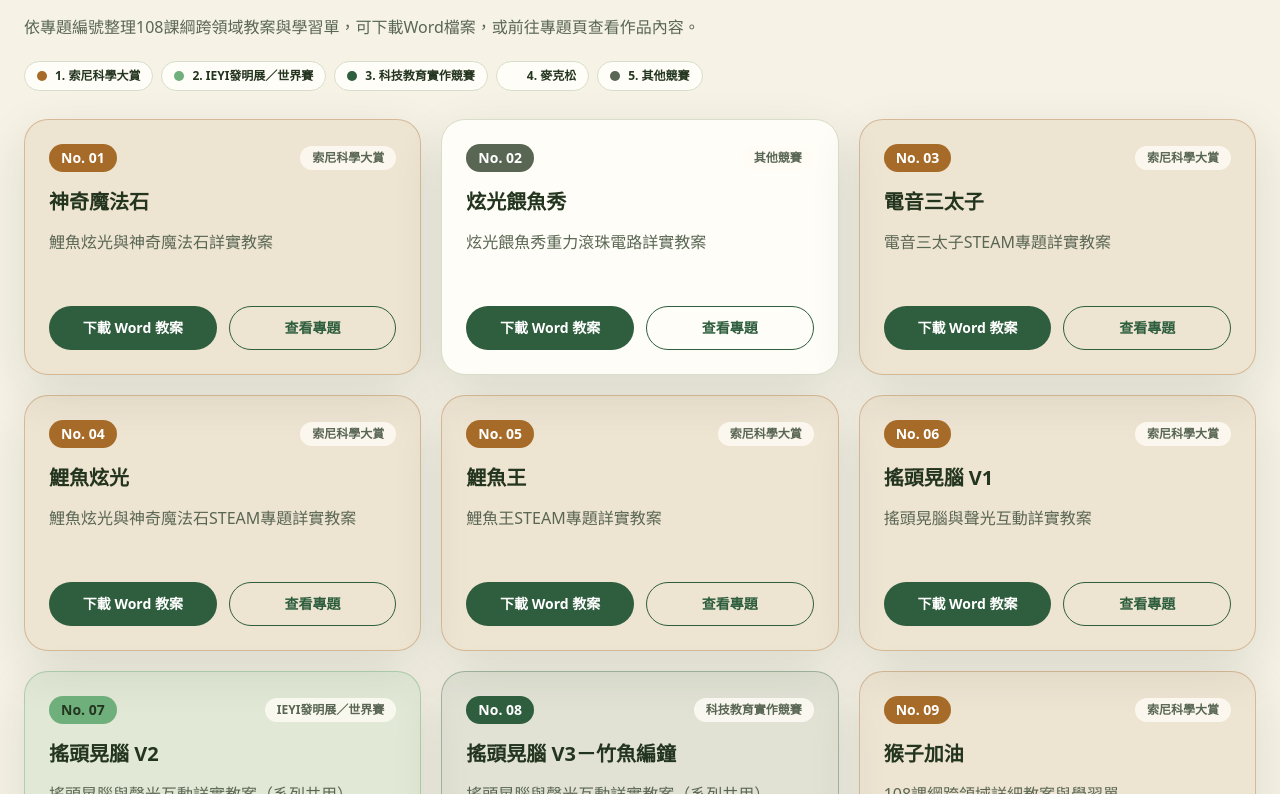
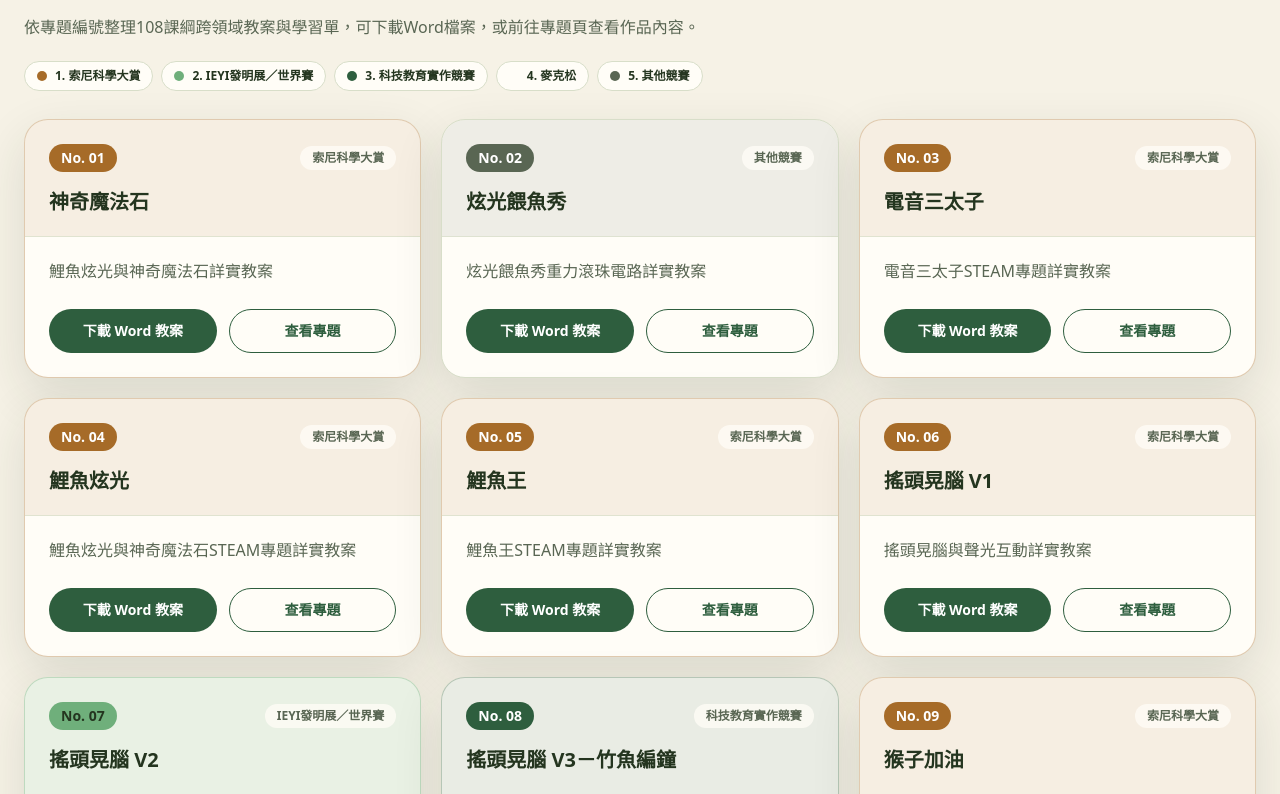
Before and after one commit to lester47/liyu-project-archive, a Next.js app: page /resources in a window 1280 px wide. Shown: the part 1266-2060 px from the top of the page. Built offline with nearby package versions, Linux system fonts and the light colour scheme.

Commit message:
Split lesson plan cards into sections

```diff
--- a/app/resources/page.tsx
+++ b/app/resources/page.tsx
@@ -5,12 +5,12 @@ import { projects } from "@/data/projects";
 import { teachingResources } from "@/data/teaching-resources";
 import { competitionCategories, type CompetitionCategory } from "@/data/competition-categories";
 
-const competitionCardStyles: Record<CompetitionCategory, { card: string; badge: string; dot: string }> = {
-  "1. 索尼科學大賞": { card: "border-accent/35 bg-accent/10", badge: "bg-accent text-white", dot: "bg-accent" },
-  "2. IEYI發明展／世界賽": { card: "border-secondary/45 bg-secondary/15", badge: "bg-secondary text-ink", dot: "bg-secondary" },
-  "3. 科技教育實作競賽": { card: "border-primary/35 bg-primary/10", badge: "bg-primary text-white", dot: "bg-primary" },
-  "4. 麥克松": { card: "border-[rgb(var(--warning)/.45)] bg-[rgb(var(--warning)/.14)]", badge: "bg-[rgb(var(--warning))] text-ink", dot: "bg-[rgb(var(--warning))]" },
-  "5. 其他競賽": { card: "border-line bg-surface", badge: "bg-muted text-white", dot: "bg-muted" },
+const competitionCardStyles: Record<CompetitionCategory, { card: string; upper: string; badge: string; dot: string }> = {
+  "1. 索尼科學大賞": { card: "border-accent/35", upper: "bg-accent/10", badge: "bg-accent text-white", dot: "bg-accent" },
+  "2. IEYI發明展／世界賽": { card: "border-secondary/45", upper: "bg-secondary/15", badge: "bg-secondary text-ink", dot: "bg-secondary" },
+  "3. 科技教育實作競賽": { card: "border-primary/35", upper: "bg-primary/10", badge: "bg-primary text-white", dot: "bg-primary" },
+  "4. 麥克松": { card: "border-[rgb(var(--warning)/.45)]", upper: "bg-[rgb(var(--warning)/.14)]", badge: "bg-[rgb(var(--warning))] text-ink", dot: "bg-[rgb(var(--warning))]" },
+  "5. 其他競賽": { card: "border-line", upper: "bg-muted/10", badge: "bg-muted text-white", dot: "bg-muted" },
 };
 
 export default function ResourcesPage() {
@@ -32,13 +32,17 @@ export default function ResourcesPage() {
           if (!project) return null;
           const category = project.competitionCategories[0] ?? "5. 其他競賽";
           const styles = competitionCardStyles[category];
-          return <article key={resource.projectNumber} className={`flex min-h-64 flex-col rounded-3xl border p-6 shadow-soft ${styles.card}`}>
-            <div className="flex flex-wrap items-center justify-between gap-2"><span className={`w-fit rounded-full px-3 py-1 text-sm font-black ${styles.badge}`}>No. {resource.projectNumber}</span><span className="rounded-full bg-surface/80 px-3 py-1 text-xs font-bold text-muted">{category.replace(/^\d+\.\s*/, "")}</span></div>
-            <h3 className="mt-4 text-xl font-black text-ink">{project.title}</h3>
-            <p className="mt-3 flex-1 leading-7 text-muted">{resource.title}</p>
-            <div className="mt-6 grid gap-3 sm:grid-cols-2">
-              <a href={resource.file} download className="grid min-h-11 place-items-center rounded-full bg-primary px-4 py-2.5 text-center text-sm font-black text-white transition hover:opacity-90">下載 Word 教案</a>
-              <Link href={`/projects/${project.slug}`} className="grid min-h-11 place-items-center rounded-full border border-primary px-4 py-2.5 text-center text-sm font-black text-primary transition hover:bg-primary/10">查看專題</Link>
+          return <article key={resource.projectNumber} className={`flex min-h-64 flex-col overflow-hidden rounded-3xl border bg-surface shadow-soft ${styles.card}`}>
+            <div className={`border-b border-line/70 px-6 pb-5 pt-6 ${styles.upper}`}>
+              <div className="flex flex-wrap items-center justify-between gap-2"><span className={`w-fit rounded-full px-3 py-1 text-sm font-black ${styles.badge}`}>No. {resource.projectNumber}</span><span className="rounded-full bg-surface/80 px-3 py-1 text-xs font-bold text-muted">{category.replace(/^\d+\.\s*/, "")}</span></div>
+              <h3 className="mt-4 text-xl font-black text-ink">{project.title}</h3>
+            </div>
+            <div className="flex flex-1 flex-col px-6 pb-6 pt-5">
+              <p className="flex-1 leading-7 text-muted">{resource.title}</p>
+              <div className="mt-6 grid gap-3 sm:grid-cols-2">
+                <a href={resource.file} download className="grid min-h-11 place-items-center rounded-full bg-primary px-4 py-2.5 text-center text-sm font-black text-white transition hover:opacity-90">下載 Word 教案</a>
+                <Link href={`/projects/${project.slug}`} className="grid min-h-11 place-items-center rounded-full border border-primary px-4 py-2.5 text-center text-sm font-black text-primary transition hover:bg-primary/10">查看專題</Link>
+              </div>
             </div>
           </article>;
         })}
```
